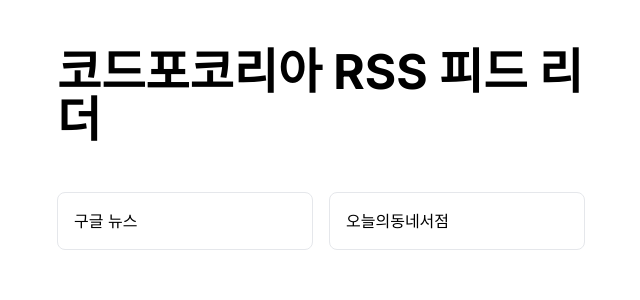
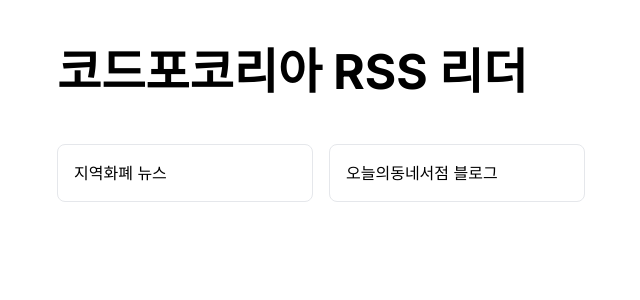
Before and after one commit to whoshe/nextjs-rss-reader, a Next.js app: page / in a window 1280 px wide. Shown: the top 300 px of the page, without its empty margins (319-959 px from the left). Built offline with nearby package versions, Linux system fonts and the light colour scheme.

Commit message:
제목 변경

```diff
--- a/next.config.js
+++ b/next.config.js
@@ -1,11 +1,13 @@
 /** @type {import('next').NextConfig} */
+
+const debug = process.env.NODE_ENV !== "production";
+const repository = "nextjs-rss-reader";
 
 const nextConfig = {
   swcMinify: true,
   compiler: {
     styledComponents: true,
   },
-  basePath: "/nextjs-rss-reader",
   reactStrictMode: true,
 };
 
--- a/src/lib/rss.js
+++ b/src/lib/rss.js
@@ -3,12 +3,12 @@
 export const FEEDS = [
   {
     slug: "google-news",
-    title: "구글 뉴스",
+    title: "지역화폐 뉴스",
     url: "https://news.google.com/rss/search?q=지역화폐&ceid=KR:ko&hl=ko&gl=KR",
   },
   {
     slug: "bookshopmap-blog",
-    title: "오늘의동네서점",
+    title: "오늘의동네서점 블로그",
     url: "https://blog.bookshopmap.com/rss",
   },
 ];
--- a/src/pages/index.js
+++ b/src/pages/index.js
@@ -9,7 +9,7 @@
   return (
     <main className={`${inter.className}`}>
       <div className="px-6 py-12 max-w-xl mx-auto">
-        <h1 className="font-bold text-5xl mb-12">코드포코리아 RSS 피드 리더</h1>
+        <h1 className="font-bold text-5xl mb-12">코드포코리아 RSS 리더</h1>
         <div className="grid grid-cols-2 gap-4">
           {FEEDS.map((feed) => (
             <Link
```
